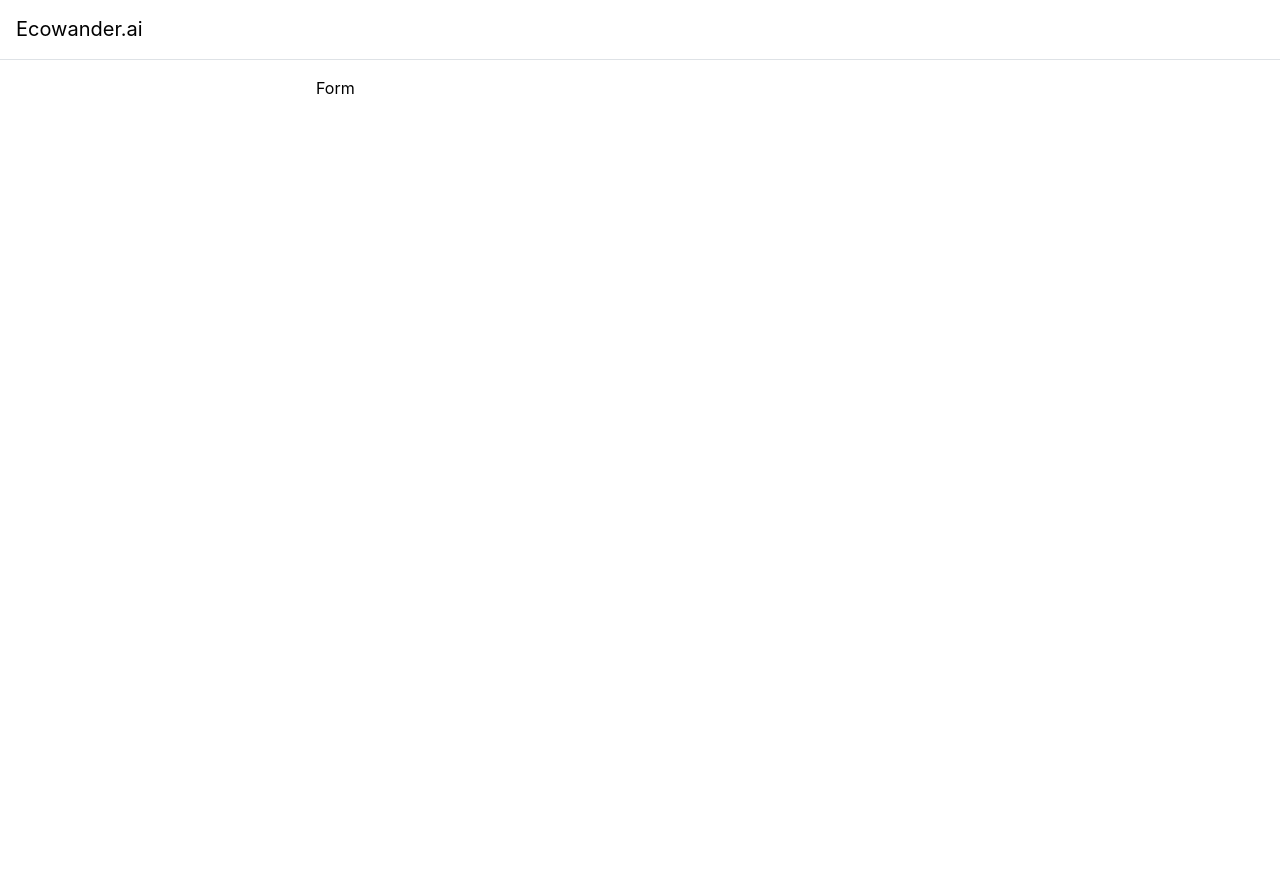
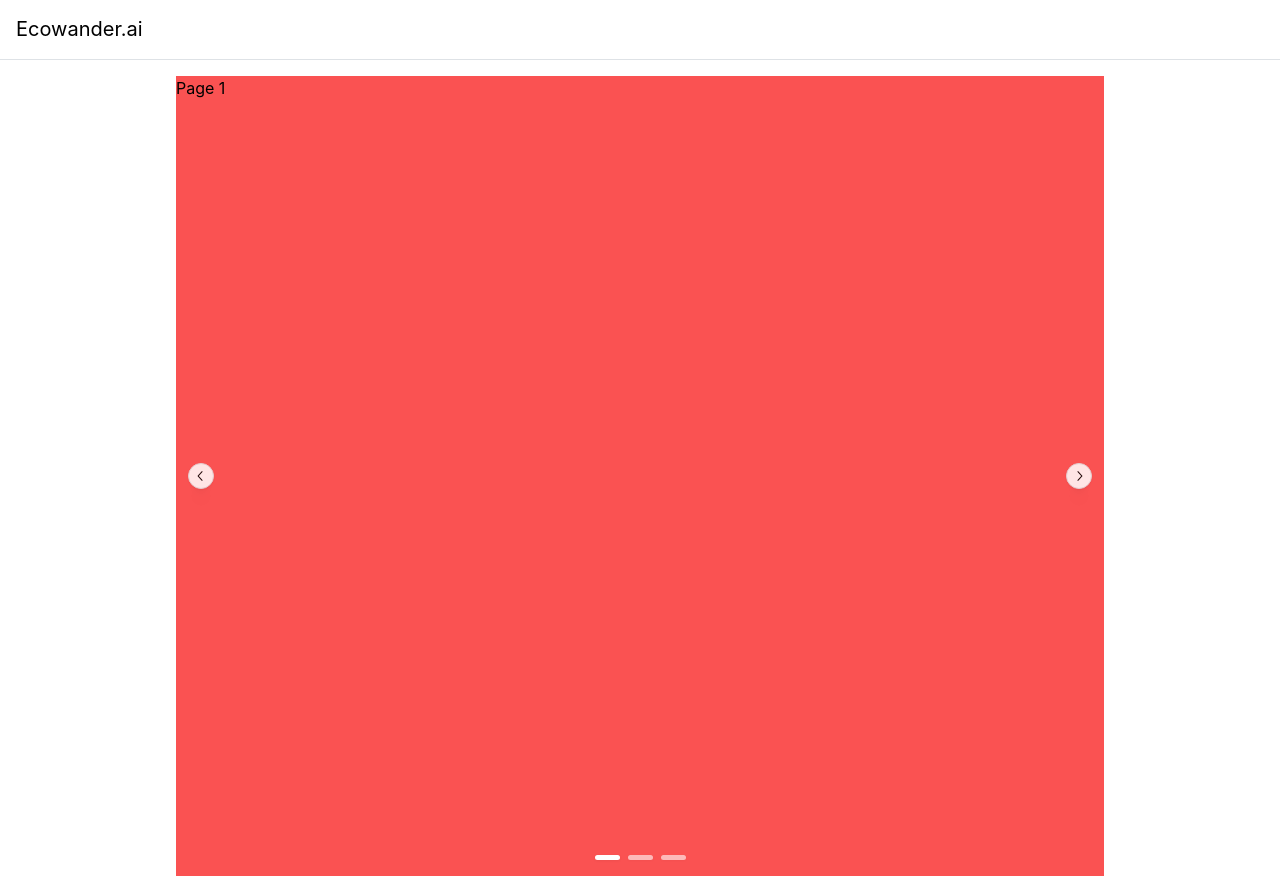
Before and after one commit to apramm/Ecowander.ai, a React (Vite) app in the folder Frontend/: page / in a window 1280 px wide. Before the commit the page ends 800 px from the top, so only its background shows below. Built offline with nearby package versions, Linux system fonts and the light colour scheme.

Commit message:
Add basic carousel

```diff
--- a/Frontend/package.json
+++ b/Frontend/package.json
@@ -10,6 +10,7 @@
     "preview": "vite preview"
   },
   "dependencies": {
+    "@mantine/carousel": "^7.13.2",
     "@mantine/core": "^7.13.2",
     "@mantine/hooks": "^7.13.2",
     "react": "^18.3.1",
--- a/Frontend/src/App.tsx
+++ b/Frontend/src/App.tsx
@@ -1,4 +1,12 @@
-import { AppShell, Burger, Group, Skeleton, Text } from '@mantine/core';
+import {
+  AppShell,
+  Burger,
+  Center,
+  Container,
+  Group,
+  Text,
+} from '@mantine/core';
+import { Carousel } from '@mantine/carousel';
 import { useDisclosure } from '@mantine/hooks';
 
 function App() {
@@ -6,15 +14,7 @@ function App() {
 
   return (
     <>
-      <AppShell
-        header={{ height: 60 }}
-        navbar={{
-          width: 300,
-          breakpoint: 'sm',
-          collapsed: { mobile: !opened },
-        }}
-        padding="md"
-      >
+      <AppShell header={{ height: 60 }} padding="md">
         <AppShell.Header>
           <Group h="100%" px="md">
             <Burger
@@ -26,7 +26,22 @@ function App() {
             <Text size="xl">Ecowander.ai</Text>
           </Group>
         </AppShell.Header>
-        <AppShell.Main>Form</AppShell.Main>
+        <AppShell.Main>
+          <Container size="md">
+            <Carousel
+              withIndicators
+              height={800}
+              dragFree
+              slideGap="lg"
+              align="start"
+              bg={'red'}
+            >
+              <Carousel.Slide>Page 1</Carousel.Slide>
+              <Carousel.Slide>Page 2</Carousel.Slide>
+              <Carousel.Slide>Page 3</Carousel.Slide>
+            </Carousel>
+          </Container>
+        </AppShell.Main>
       </AppShell>
     </>
   );
--- a/Frontend/src/main.tsx
+++ b/Frontend/src/main.tsx
@@ -3,6 +3,7 @@ import { createRoot } from 'react-dom/client';
 import App from './App.tsx';
 import { createTheme, MantineProvider } from '@mantine/core';
 import '@mantine/core/styles.css';
+import '@mantine/carousel/styles.css';
 
 const theme = createTheme({
   /** Put your mantine theme override here */
```
Also changed, not shown: 1 other file (tests, documents, lock files or other folders).
